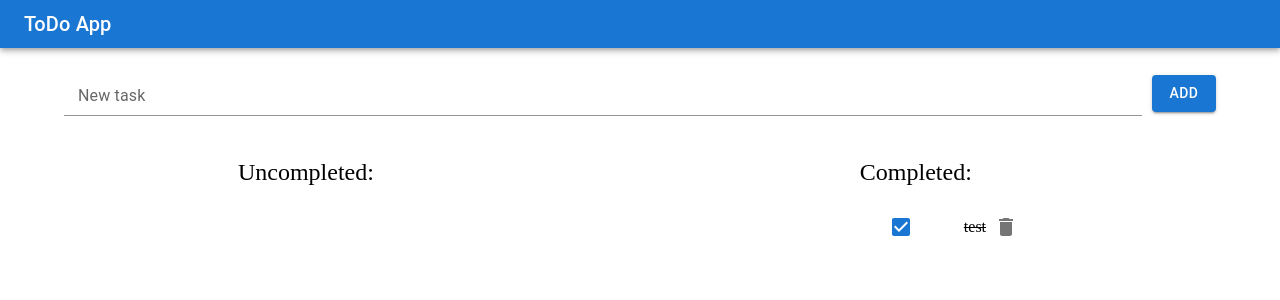
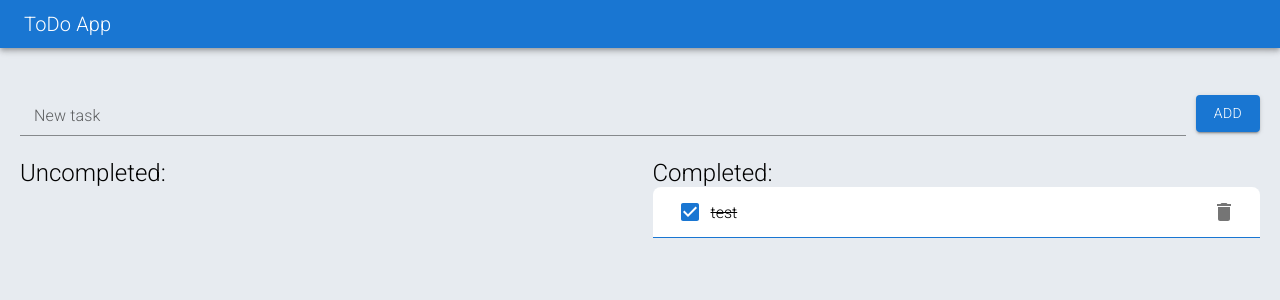
Before and after one commit to su8ject/to-do, a React (Create React App) app: page / in a window 1280 px wide. Shown: the top 300 px of the page. Built offline with nearby package versions, Linux system fonts and the light colour scheme.

Commit message:
style fix

```diff
--- a/public/index.html
+++ b/public/index.html
@@ -3,6 +3,9 @@
     <head>
         <meta charset="utf-8"/>
         <link rel="icon" href="favicon.ico"/>
+        <link rel="preconnect" href="https://fonts.googleapis.com">
+        <link rel="preconnect" href="https://fonts.gstatic.com" crossorigin>
+        <link href="https://fonts.googleapis.com/css2?family=Roboto:wght@100;300&display=swap" rel="stylesheet">
         <meta name="viewport" content="width=device-width, initial-scale=1"/>
         <title>T0 DO</title>
     </head>
--- a/src/App.js
+++ b/src/App.js
@@ -31,14 +31,16 @@ export function App() {
     return (
         <div className="App">
             <Header/>
-            <Container fixed className="container">
-                <NewTask/>
-            </Container>
-            <div className="columns">
-                <ItemList header="Uncompleted" onDeleteItem={actions.deleteTask} onClick={onClick}
-                          arr={uncompleted}/>
-                <ItemList header="Completed" onDeleteItem={actions.deleteTask} onClick={onClick}
-                          arr={completed}/>
+            <div className="application-wrap">
+                <Container maxWidth="100px" disableGutters={true} className="container">
+                    <NewTask/>
+                </Container>
+                <div className="columns">
+                    <ItemList header="Uncompleted" onDeleteItem={actions.deleteTask} onClick={onClick}
+                              items={uncompleted}/>
+                    <ItemList header="Completed" onDeleteItem={actions.deleteTask} onClick={onClick}
+                              items={completed}/>
+                </div>
             </div>
         </div>
     );
--- a/src/item.js
+++ b/src/item.js
@@ -2,26 +2,19 @@ import {
     Checkbox,
     IconButton,
     ListItem,
-    ListItemButton,
-    ListItemIcon,
 } from "@mui/material";
 import DeleteIcon from "@mui/icons-material/Delete";
 import cn from "classnames";
 
 export const Item = ({checked, onClick, task, deleteItem}) => {
     return (
-        <ListItem>
-            <ListItemButton role={undefined} dense>
-                <ListItemIcon>
-                    <Checkbox
-                        edge="start"
-                        checked={checked}
-                        disableRipple
-                        onClick={onClick}
-                    />
-                </ListItemIcon>
-            </ListItemButton>
-            <span className={cn({crossed: checked})}>{task}</span>
+        <ListItem className="task">
+            <Checkbox
+                checked={checked}
+                disableRipple
+                onClick={onClick}
+            />
+            <span className={cn("content", {crossed: checked})}>{task}</span>
             <IconButton aria-label="delete" onClick={deleteItem}>
                 <DeleteIcon/>
             </IconButton>
--- a/src/itemList.js
+++ b/src/itemList.js
@@ -1,14 +1,17 @@
 import {List} from "@mui/material";
 import {Item} from "./item";
+import cn from "classnames";
 
-export const ItemList = ({header, onClick, onDeleteItem, arr}) => {
+export const ItemList = ({header, onClick, onDeleteItem, items}) => {
     return (
         <div className="column">
-            <h2>{header}:</h2>
-            <List
-                sx={{width: "100%", maxWidth: 360}}
+            <h2 className="title">{header}:</h2>
+            <List disablePadding={true}
+                  dense={true}
+                  sx={{width: "100%"}}
+                  className={cn({tasks: items[0]})}
             >
-                {arr.map((task) => (
+                {items.map((task) => (
                     <Item
                         checked={task.completed}
                         onClick={() => onClick(task)}
--- a/src/style/index.scss
+++ b/src/style/index.scss
@@ -1,9 +1,26 @@
 @import "./reset";
+
+html {
+  font-family: 'Roboto', sans-serif;
+  background: #e7ebf0;
+}
+
+.application-wrap {
+  display: flex;
+  flex: 1 1 auto;
+  flex-direction: column;
+  align-items: center;
+  gap: 20px;
+  min-height: 100vh;
+  max-width: 100%;
+  margin: 20px;
+}
 
 .container {
   margin-top: 20px;
   display: flex;
   flex-direction: column;
+  width: 100%;
 }
 
 .row {
@@ -23,16 +40,38 @@
 .column {
   display: flex;
   flex-direction: column;
+  flex-grow: 1;
 }
 
 .columns {
   display: flex;
-  flex-wrap: wrap;
-  gap: 10px;
-  justify-content: space-around;
-  padding-top: 40px;
+  flex-direction: row;
+  gap: 20px;
+  width: 100%;
+
+  @media screen and (max-width: 800px) {
+    flex-direction: column;
+  }
 }
 
 .crossed {
   text-decoration: line-through;
 }
+
+.tasks {
+  background: #ffffff;
+  border-top-left-radius: 8px;
+  border-top-right-radius: 8px;
+}
+
+.task {
+  border-bottom: 1px solid #1976d2;
+
+  .content {
+    width: 100%;
+  }
+}
+
+.title {
+  width: 100%;
+}
```
